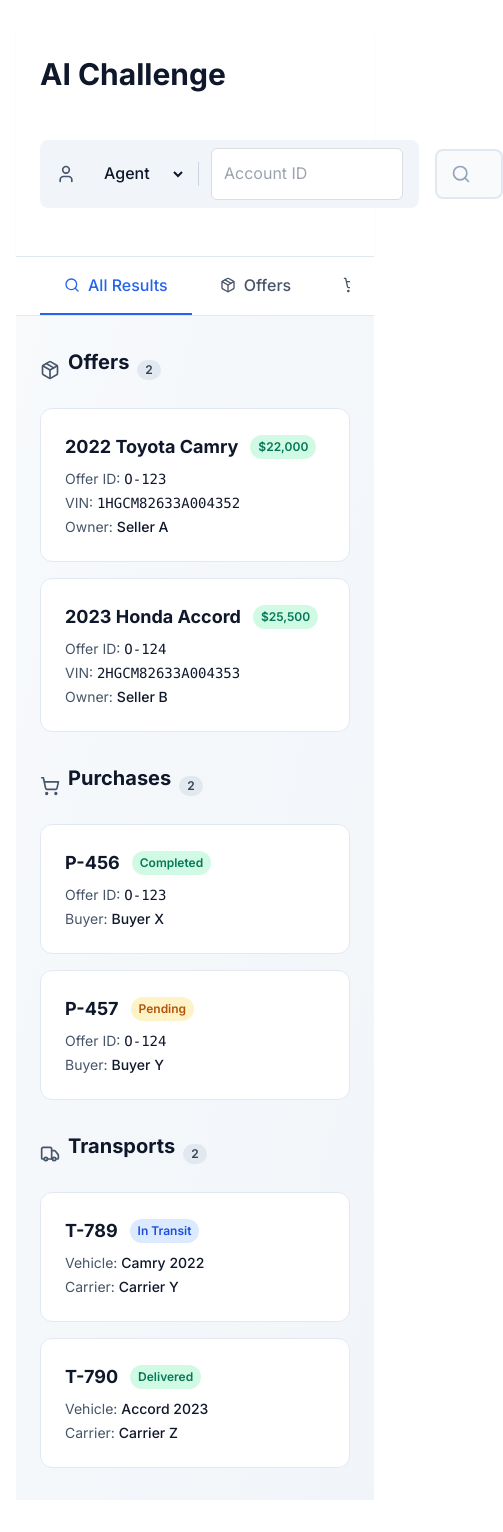
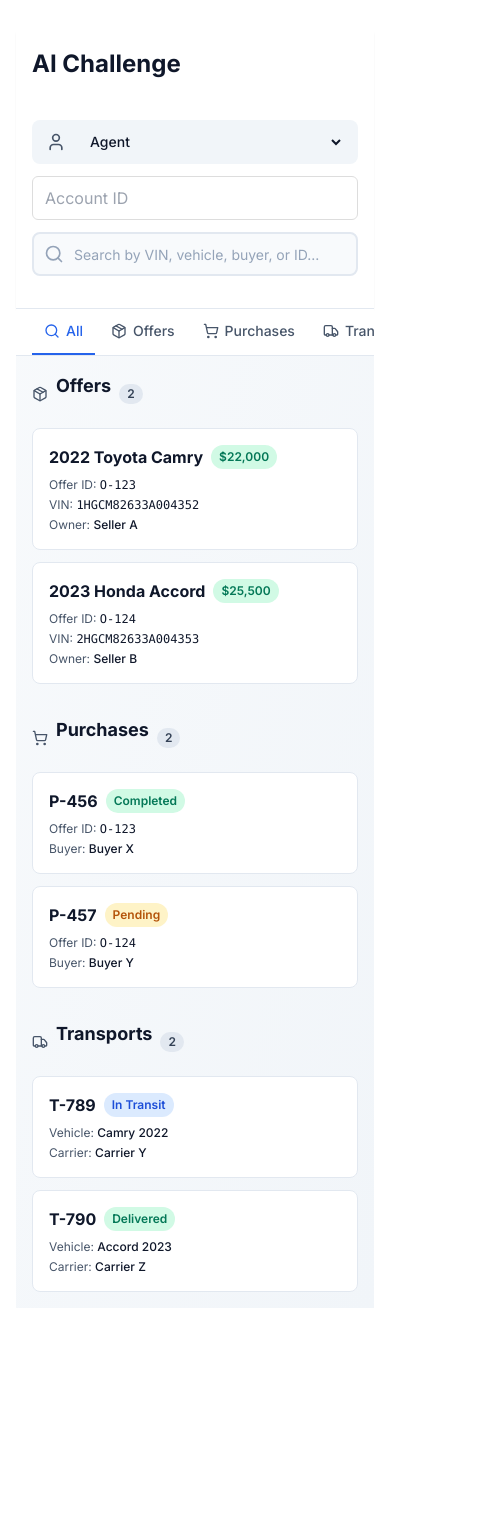
Before and after one commit to HardikSingh-Jamnal/AICodeDockerizeExample, a Next.js app in the folder frontend/: page / in a window 390 px wide. Shown: the whole page, 503 px wide, since content can reach past the window. After the commit the page ends 1340 px from the top, so only its background shows below. Built offline with nearby package versions, Linux system fonts and the light colour scheme.

Commit message:
responsive ui

```diff
--- a/frontend/app/CentralizedSearchMockUI.tsx
+++ b/frontend/app/CentralizedSearchMockUI.tsx
@@ -283,21 +283,23 @@ export default function CentralizedSearchMock() {
     <div className="min-h-screen bg-gradient-to-br from-slate-50 to-slate-100">
       {/* Header */}
       <div className="bg-white border-b border-slate-200 shadow-sm">
-        <div className="max-w-7xl mx-auto px-6 py-6">
-          <div className="flex items-center justify-between mb-6">
+        <div className="max-w-7xl mx-auto px-4 sm:px-6 py-4 sm:py-6">
+          <div className="flex items-center justify-between mb-4 sm:mb-6">
             <div>
-              <h1 className="text-3xl font-bold text-slate-900">AI Challenge</h1>
+              <h1 className="text-2xl sm:text-3xl font-bold text-slate-900">AI Challenge</h1>
             </div>
           </div>
 
-          {/* Account Type, Account Id dropdowns and Search Bar */}
-          <div className="relative mb-6">
-            <div className="flex items-center gap-4">
-              {/* Account Type Dropdown with nested Account Id */}
-              <div className="flex items-center gap-3 bg-slate-100 px-4 py-2 rounded-lg">
-                <User className="w-5 h-5 text-slate-600" />
+          {/* Account Type, Account Id and Search Bar - Responsive Layout */}
+          <div className="relative mb-4 sm:mb-6">
+            <div className="flex flex-col lg:flex-row lg:items-center gap-3 lg:gap-4">
+              {/* Account Type and Account Id - Row on mobile, inline on desktop */}
+              <div className="flex flex-col sm:flex-row gap-3 sm:gap-0 sm:items-stretch">
+                {/* Account Type Dropdown */}
+                <div className="flex items-center gap-2 sm:gap-3 bg-slate-100 px-3 sm:px-4 h-11 rounded-lg sm:rounded-r-none border-2 border-transparent">
+                  <User className="w-5 h-5 text-slate-600 flex-shrink-0" />
                   <select
-                  className="bg-transparent border-none outline-none font-medium text-slate-900 cursor-pointer"
+                    className="bg-transparent border-none outline-none font-medium text-slate-900 cursor-pointer text-sm sm:text-base flex-1 min-w-0"
                     value={role}
                     onChange={(e) => setRole(e.target.value)}
                   >
@@ -306,15 +308,13 @@ export default function CentralizedSearchMock() {
                     <option>Carrier</option>
                     <option>Agent</option>
                   </select>
-
-                {/* Vertical divider */}
-                <div className="w-px h-6 bg-slate-300"></div>
+                </div>
 
                 {/* Account Id Text Input */}
-                <div className="relative">
+                <div className="relative flex-1 sm:flex-initial">
                   <input
                     type="text"
-                    className="px-3 py-1.5 pr-8 rounded-md border border-slate-300 focus:border-blue-500 focus:ring-2 focus:ring-blue-200 outline-none w-48 transition-all bg-white"
+                    className="w-full sm:w-48 px-3 pr-8 h-11 rounded-lg sm:rounded-l-none sm:rounded-r-lg border-2 border-slate-200 sm:border-l-0 focus:border-blue-500 focus:ring-2 focus:ring-blue-200 outline-none transition-all bg-white text-sm sm:text-base"
                     placeholder="Account ID"
                     value={accountId}
                     onChange={(e) => setAccountId(e.target.value)}
@@ -336,11 +336,11 @@ export default function CentralizedSearchMock() {
 
               {/* Search Bar */}
               <div className="relative flex-1">
-                <Search className="absolute left-4 top-1/2 -translate-y-1/2 w-5 h-5 text-slate-400 z-10" />
+                <Search className="absolute left-3 sm:left-4 top-1/2 -translate-y-1/2 w-5 h-5 text-slate-400 z-10" />
                 <input
                   ref={searchInputRef}
-                  className="w-full pl-12 pr-4 py-2.5 rounded-lg bg-slate-50 border-2 border-slate-200 focus:border-blue-500 focus:bg-white transition-all outline-none text-slate-900 placeholder-slate-400"
-                  placeholder="Search by VIN, vehicle, buyer, or ID... (typo tolerant)"
+                  className="w-full pl-10 sm:pl-12 pr-4 h-11 rounded-lg bg-slate-50 border-2 border-slate-200 focus:border-blue-500 focus:bg-white transition-all outline-none text-slate-900 placeholder-slate-400 text-sm sm:text-base"
+                  placeholder="Search by VIN, vehicle, buyer, or ID..."
                   value={query}
                   onChange={(e) => {
                     setQuery(e.target.value);
@@ -366,7 +366,7 @@ export default function CentralizedSearchMock() {
                       {searchSuggestions.map((suggestion, index) => (
                         <li
                           key={suggestion}
-                          className={`px-4 py-2.5 cursor-pointer transition-colors ${
+                          className={`px-4 py-2.5 cursor-pointer transition-colors text-sm sm:text-base ${
                             index === searchHighlightedIndex
                               ? "bg-blue-100 text-blue-900"
                               : "hover:bg-slate-50"
@@ -388,8 +388,8 @@ export default function CentralizedSearchMock() {
 
       {/* Tabs */}
       <div className="bg-white border-b border-slate-200">
-        <div className="max-w-7xl mx-auto px-6">
-          <div className="flex gap-1 overflow-x-auto">
+        <div className="max-w-7xl mx-auto px-4 sm:px-6">
+          <div className="flex gap-1 overflow-x-auto scrollbar-hide -mx-4 sm:mx-0 px-4 sm:px-0">
             {tabs.map((tab) => {
               const Icon = tab.icon;
               const isActive = activeTab === tab.id;
@@ -397,14 +397,15 @@ export default function CentralizedSearchMock() {
                 <button
                   key={tab.id}
                   onClick={() => setActiveTab(tab.id)}
-                  className={`flex items-center gap-2 px-6 py-4 font-medium transition-all border-b-2 whitespace-nowrap ${
+                  className={`flex items-center gap-1.5 sm:gap-2 px-3 sm:px-6 py-3 sm:py-4 text-sm sm:text-base font-medium transition-all border-b-2 whitespace-nowrap ${
                     isActive
                       ? "text-blue-600 border-blue-600"
                       : "text-slate-600 border-transparent hover:text-slate-900 hover:bg-slate-50"
                   }`}
                 >
-                  <Icon className="w-4 h-4" />
-                  {tab.label}
+                  <Icon className="w-4 h-4 flex-shrink-0" />
+                  <span className="hidden sm:inline">{tab.label}</span>
+                  <span className="sm:hidden">{tab.id === "all" ? "All" : tab.label.split(" ")[0]}</span>
                 </button>
               );
             })}
@@ -413,7 +414,7 @@ export default function CentralizedSearchMock() {
       </div>
 
       {/* Content */}
-      <div className="max-w-7xl mx-auto px-6 py-8">
+      <div className="max-w-7xl mx-auto px-4 sm:px-6 py-4 sm:py-8">
         <div className="space-y-8">
           {showSection("offers") && (
             <Section
@@ -421,19 +422,19 @@ export default function CentralizedSearchMock() {
               icon={Package}
               items={filteredResults.offers}
               render={(o: Offer) => (
-                <div className="flex items-start justify-between">
-                  <div className="flex-1">
-                    <div className="flex items-center gap-3 mb-2">
-                      <span className="text-lg font-bold text-slate-900">
+                <div className="flex flex-col sm:flex-row sm:items-start sm:justify-between gap-2">
+                  <div className="flex-1 min-w-0">
+                    <div className="flex flex-wrap items-center gap-2 sm:gap-3 mb-2">
+                      <span className="text-base sm:text-lg font-bold text-slate-900">
                         {o.year} {o.make} {o.model}
                       </span>
                       <span className="px-2 py-1 bg-emerald-100 text-emerald-700 text-xs font-semibold rounded-full">
                         {o.price}
                       </span>
                     </div>
-                    <div className="text-sm text-slate-600 space-y-1">
+                    <div className="text-xs sm:text-sm text-slate-600 space-y-1">
                       <div>Offer ID: <span className="font-mono text-slate-900">{o.id}</span></div>
-                      <div>VIN: <span className="font-mono text-slate-900">{o.vin}</span></div>
+                      <div className="break-all">VIN: <span className="font-mono text-slate-900">{o.vin}</span></div>
                       <div>Owner: <span className="font-medium text-slate-900">{o.owner}</span></div>
                     </div>
                   </div>
@@ -448,10 +449,10 @@ export default function CentralizedSearchMock() {
               icon={ShoppingCart}
               items={filteredResults.purchases}
               render={(p: Purchase) => (
-                <div className="flex items-start justify-between">
-                  <div className="flex-1">
-                    <div className="flex items-center gap-3 mb-2">
-                      <span className="text-lg font-bold text-slate-900">{p.id}</span>
+                <div className="flex flex-col sm:flex-row sm:items-start sm:justify-between gap-2">
+                  <div className="flex-1 min-w-0">
+                    <div className="flex flex-wrap items-center gap-2 sm:gap-3 mb-2">
+                      <span className="text-base sm:text-lg font-bold text-slate-900">{p.id}</span>
                       <span
                         className={`px-2 py-1 text-xs font-semibold rounded-full ${
                           p.status === "Completed"
@@ -462,7 +463,7 @@ export default function CentralizedSearchMock() {
                         {p.status}
                       </span>
                     </div>
-                    <div className="text-sm text-slate-600 space-y-1">
+                    <div className="text-xs sm:text-sm text-slate-600 space-y-1">
                       <div>Offer ID: <span className="font-mono text-slate-900">{p.offerId}</span></div>
                       <div>Buyer: <span className="font-medium text-slate-900">{p.buyer}</span></div>
                     </div>
@@ -478,10 +479,10 @@ export default function CentralizedSearchMock() {
               icon={Truck}
               items={filteredResults.transports}
               render={(t: Transport) => (
-                <div className="flex items-start justify-between">
-                  <div className="flex-1">
-                    <div className="flex items-center gap-3 mb-2">
-                      <span className="text-lg font-bold text-slate-900">{t.id}</span>
+                <div className="flex flex-col sm:flex-row sm:items-start sm:justify-between gap-2">
+                  <div className="flex-1 min-w-0">
+                    <div className="flex flex-wrap items-center gap-2 sm:gap-3 mb-2">
+                      <span className="text-base sm:text-lg font-bold text-slate-900">{t.id}</span>
                       <span
                         className={`px-2 py-1 text-xs font-semibold rounded-full ${
                           t.status === "Delivered"
@@ -492,7 +493,7 @@ export default function CentralizedSearchMock() {
                         {t.status}
                       </span>
                     </div>
-                    <div className="text-sm text-slate-600 space-y-1">
+                    <div className="text-xs sm:text-sm text-slate-600 space-y-1">
                       <div>Vehicle: <span className="font-medium text-slate-900">{t.vehicle}</span></div>
                       <div>Carrier: <span className="font-medium text-slate-900">{t.carrier}</span></div>
                     </div>
@@ -505,12 +506,12 @@ export default function CentralizedSearchMock() {
           {filteredResults.offers.length === 0 &&
             filteredResults.purchases.length === 0 &&
             filteredResults.transports.length === 0 && (
-              <div className="text-center py-16">
-                <div className="inline-flex items-center justify-center w-16 h-16 bg-slate-100 rounded-full mb-4">
-                  <Search className="w-8 h-8 text-slate-400" />
+              <div className="text-center py-12 sm:py-16 px-4">
+                <div className="inline-flex items-center justify-center w-12 h-12 sm:w-16 sm:h-16 bg-slate-100 rounded-full mb-4">
+                  <Search className="w-6 h-6 sm:w-8 sm:h-8 text-slate-400" />
                 </div>
-                <h3 className="text-xl font-semibold text-slate-900 mb-2">No results found</h3>
-                <p className="text-slate-600">Try adjusting your search terms</p>
+                <h3 className="text-lg sm:text-xl font-semibold text-slate-900 mb-2">No results found</h3>
+                <p className="text-sm sm:text-base text-slate-600">Try adjusting your search terms</p>
               </div>
             )}
         </div>
@@ -534,18 +535,18 @@ function Section<T>({
 
   return (
     <div>
-      <div className="flex items-center gap-2 mb-4">
-        <Icon className="w-5 h-5 text-slate-600" />
-        <h2 className="text-xl font-bold text-slate-900">{title}</h2>
+      <div className="flex items-center gap-2 mb-3 sm:mb-4">
+        <Icon className="w-4 h-4 sm:w-5 sm:h-5 text-slate-600" />
+        <h2 className="text-lg sm:text-xl font-bold text-slate-900">{title}</h2>
         <span className="px-2 py-0.5 bg-slate-200 text-slate-700 text-xs font-semibold rounded-full">
           {items.length}
         </span>
       </div>
-      <div className="grid gap-4">
+      <div className="grid gap-3 sm:gap-4">
         {items.map((item, idx) => (
           <div
             key={idx}
-            className="p-6 rounded-xl bg-white border border-slate-200 hover:border-slate-300 hover:shadow-md transition-all"
+            className="p-4 sm:p-6 rounded-lg sm:rounded-xl bg-white border border-slate-200 hover:border-slate-300 hover:shadow-md transition-all"
           >
             {render(item)}
           </div>
--- a/frontend/app/globals.css
+++ b/frontend/app/globals.css
@@ -1,6 +1,16 @@
 @tailwind base;
 @tailwind components;
 @tailwind utilities;
+
+/* Hide scrollbar for cleaner UI on mobile */
+.scrollbar-hide {
+  -ms-overflow-style: none;  /* IE and Edge */
+  scrollbar-width: none;  /* Firefox */
+}
+
+.scrollbar-hide::-webkit-scrollbar {
+  display: none;  /* Chrome, Safari and Opera */
+}
 
 body {
   margin: 0;
```
Lines whose indentation alone changed are shown as unchanged.
